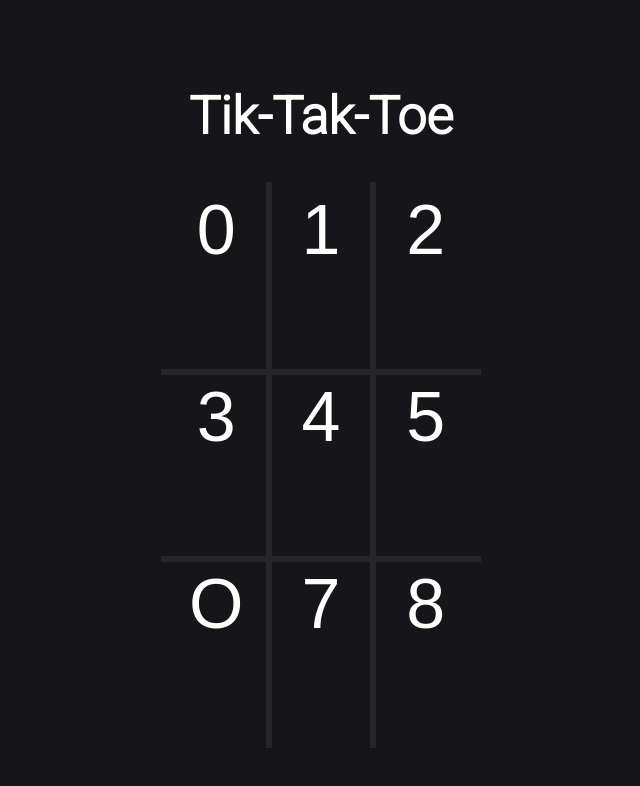
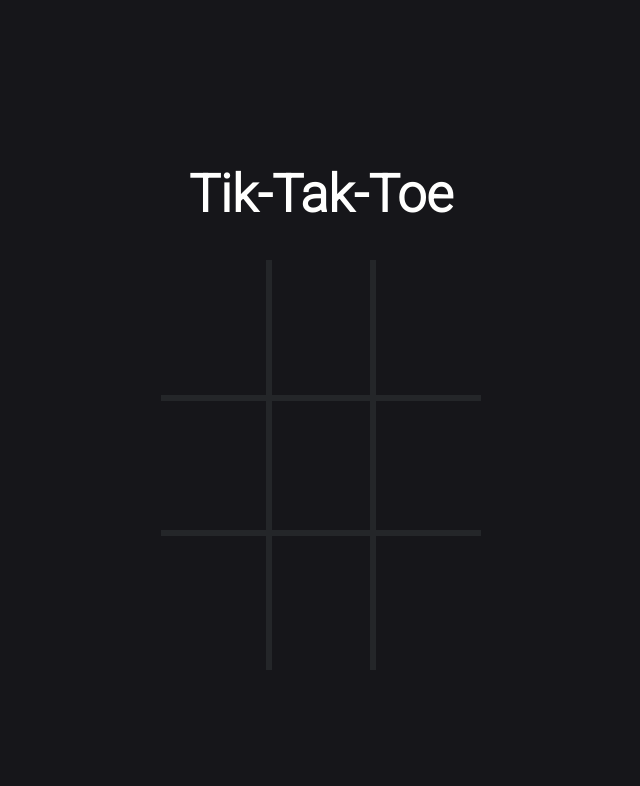
Before and after one commit to LahcenHaouch/tik-tak-toe, a React (Create React App) app: page / in a window 1280 px wide. Shown: the top 786 px of the page, without its empty margins (319-959 px from the left). Built offline with nearby package versions, Linux system fonts and the light colour scheme.

Commit message:
[TTT] Fixing getWinner not working properly

```diff
--- a/src/App.css
+++ b/src/App.css
@@ -42,6 +42,8 @@ button {
   color: #fffffe;
   border: none;
   font-size: 70px;
+  width: 70px;
+  height: 30px;
 }
 
 .app {
--- a/src/App.js
+++ b/src/App.js
@@ -5,11 +5,11 @@ import {getNextMove, getWinner} from './utils'
 
 const INITIAL_MOVES = Array(9).fill(null)
 
-function GridCell({value, onClick}) {
+function GridCell({index, value, onClick}) {
   return (
     <td>
       <div className="container">
-        <button onClick={() => onClick(value)}>{value}</button>
+        <button onClick={() => onClick(index)}>{value ?? ''}</button>
       </div>
     </td>
   )
@@ -21,7 +21,7 @@ function Grid() {
   const winner = getWinner(moves)
 
   function playMove(index) {
-    if (!nextMove || !winner) {
+    if (!nextMove || winner) {
       return
     }
     const movesCopy = [...moves]
@@ -38,19 +38,19 @@ function Grid() {
     <table id="board">
       <tbody>
         <tr>
-          <GridCell value={'0'} onClick={playMove}></GridCell>
-          <GridCell value={'1'} onClick={playMove}></GridCell>
-          <GridCell value={'2'} onClick={playMove}></GridCell>
+          <GridCell index={0} value={moves[0]} onClick={playMove}></GridCell>
+          <GridCell index={1} value={moves[1]} onClick={playMove}></GridCell>
+          <GridCell index={2} value={moves[2]} onClick={playMove}></GridCell>
         </tr>
         <tr>
-          <GridCell value={'3'} onClick={playMove}></GridCell>
-          <GridCell value={'4'} onClick={playMove}></GridCell>
-          <GridCell value={'5'} onClick={playMove}></GridCell>
+          <GridCell index={3} value={moves[3]} onClick={playMove}></GridCell>
+          <GridCell index={4} value={moves[4]} onClick={playMove}></GridCell>
+          <GridCell index={5} value={moves[5]} onClick={playMove}></GridCell>
         </tr>
         <tr>
-          <GridCell value={'O'} onClick={playMove}></GridCell>
-          <GridCell value={'7'} onClick={playMove}></GridCell>
-          <GridCell value={'8'} onClick={playMove}></GridCell>
+          <GridCell index={6} value={moves[6]} onClick={playMove}></GridCell>
+          <GridCell index={7} value={moves[7]} onClick={playMove}></GridCell>
+          <GridCell index={8} value={moves[8]} onClick={playMove}></GridCell>
         </tr>
       </tbody>
     </table>
--- a/src/utils.js
+++ b/src/utils.js
@@ -31,8 +31,8 @@ export function checkIfWinner(moves, index, nextMove) {
 
 export function getWinner(moves) {
   for (let i = 0; i < WINNING_POSSIBILITIES.length; i++) {
+    const firstElement = moves[WINNING_POSSIBILITIES[i][0]]
     const possibility = WINNING_POSSIBILITIES[i].map(element => moves[element])
-    const firstElement = moves[possibility[0]]
     let isWinner = possibility.every(element => element === firstElement)
 
     if (isWinner) {
@@ -47,7 +47,7 @@ export function getNextMove(moves) {
   const maxOfXAndO = moves.reduce(
     (prev, next) => ({
       numberOfX: next === 'X' ? prev.numberOfX + 1 : prev.numberOfX,
-      numberOfO: next === 'O' ? prev.numberOfX + 1 : prev.numberOfX,
+      numberOfO: next === 'O' ? prev.numberOfO + 1 : prev.numberOfO,
     }),
     {numberOfX: 0, numberOfO: 0},
   )
```
